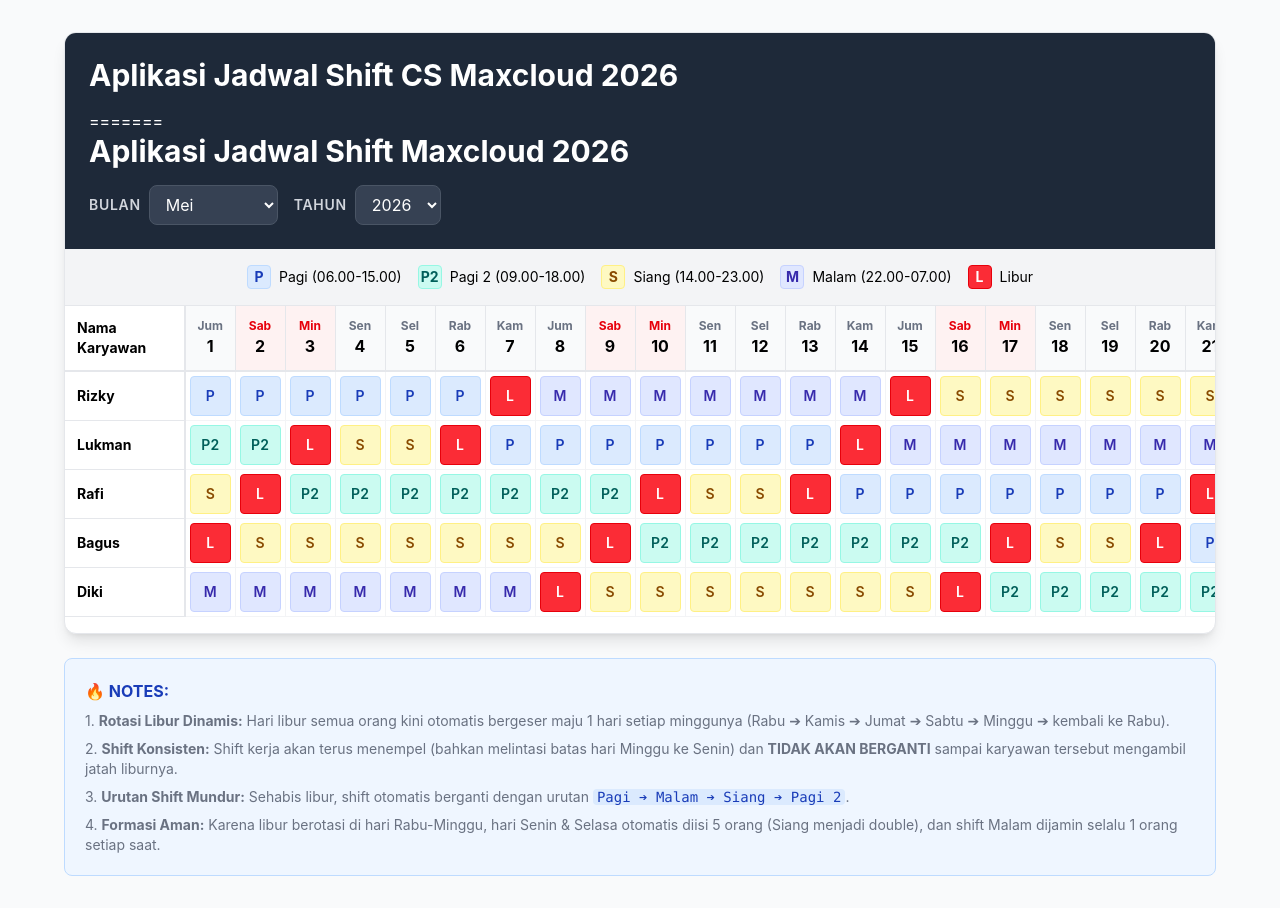
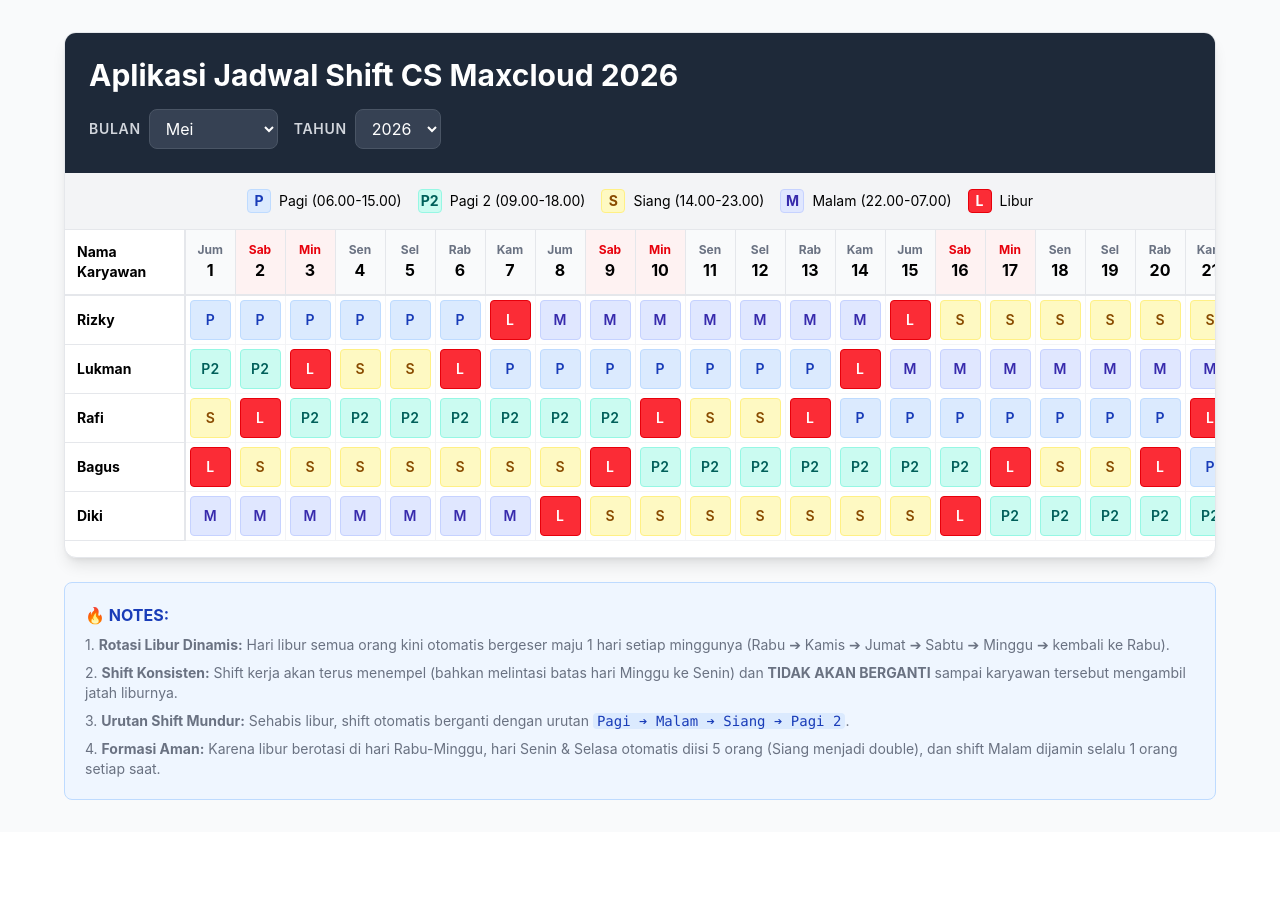
Before and after one commit to mdenniandrian/attendance2, a React (Vite) app: page / in a window 1280 px wide. After the commit the page ends 832 px from the top, so only its background shows below. Built offline with nearby package versions, Linux system fonts and the light colour scheme.

Commit message:
deleted double tittle

```diff
--- a/src/App.jsx
+++ b/src/App.jsx
@@ -65,8 +65,6 @@
         {/* Header & Controls */}
         <div className="bg-gray-800 text-white p-6">
           <h1 className="text-2xl md:text-3xl font-bold mb-4">Aplikasi Jadwal Shift CS Maxcloud 2026</h1>
-=======
-          <h1 className="text-2xl md:text-3xl font-bold mb-4">Aplikasi Jadwal Shift Maxcloud 2026</h1>
 
           <div className="flex flex-col sm:flex-row gap-4 items-center">
             <div className="flex items-center gap-2">
```
